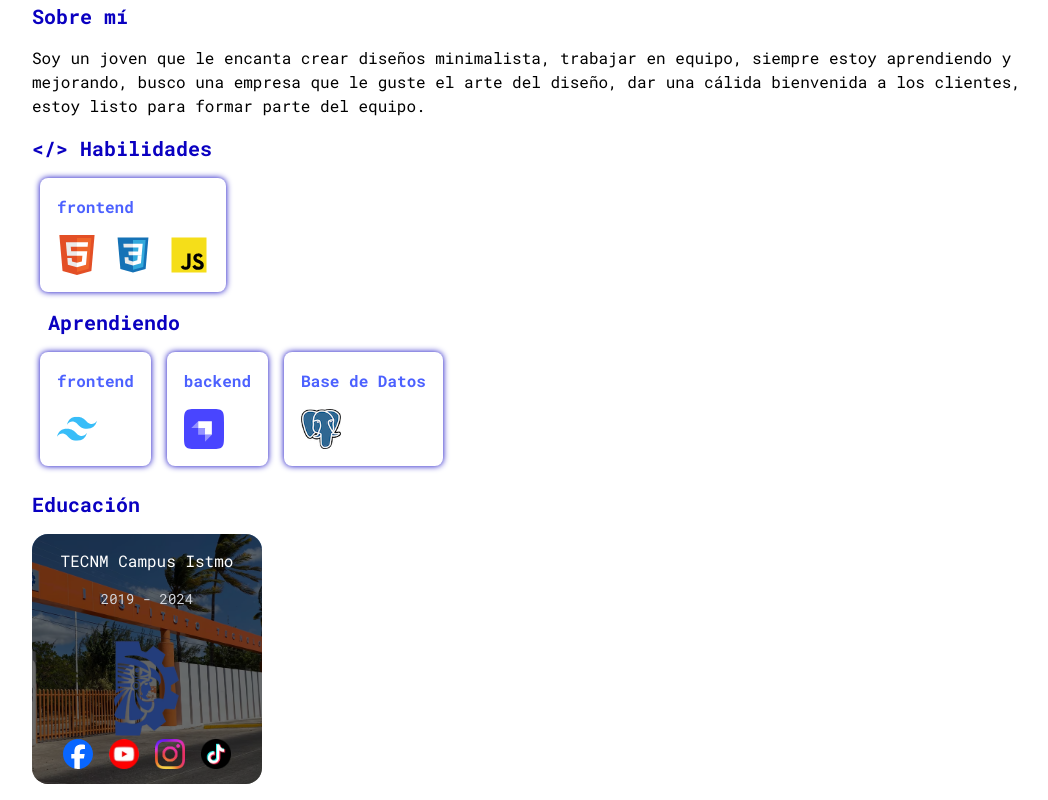
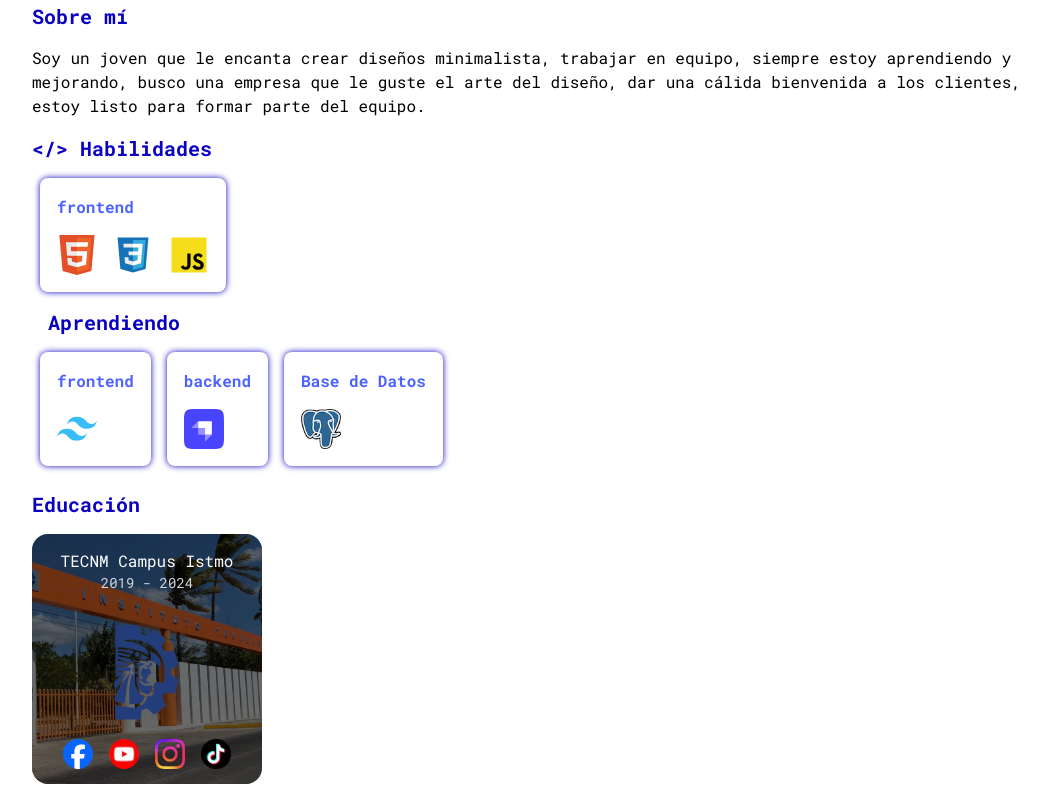
Before and after one commit to Armando29vc/portafolio, a React (Vite) app: page / in a window 1280 px wide. Shown: the part 382-1182 px from the top of the page, without its empty margins (96-1144 px from the left). Built offline with nearby package versions, Linux system fonts and the light colour scheme.

Commit message:
arreglo visual

```diff
--- a/src/pages/index.jsx
+++ b/src/pages/index.jsx
@@ -130,11 +130,11 @@ function Index() {
           <img src="tecnm_entrada.avif" alt="" className="absolute object-cover h-[100%]" />
 
           <div className="flex flex-col w-full h-[100%] justify-around items-center">
-            <div className=" z-2 w-full h-fit flex flex-col items-center gap-[1rem]">
+            <div className=" z-2 w-full h-fit flex flex-col items-center">
               <h3 className="text-white">TECNM Campus Istmo</h3>
               <p className="text-sm text-gray-300">2019 - 2024</p>
             </div>
-            <div className="z-2 w-full h-fit flex flex-col items-center
+            <div className="z-2 w-full h-fit flex flex-col items-center gap-[1rem]
           ">
               <img
                 src="tecnm.png"
```
